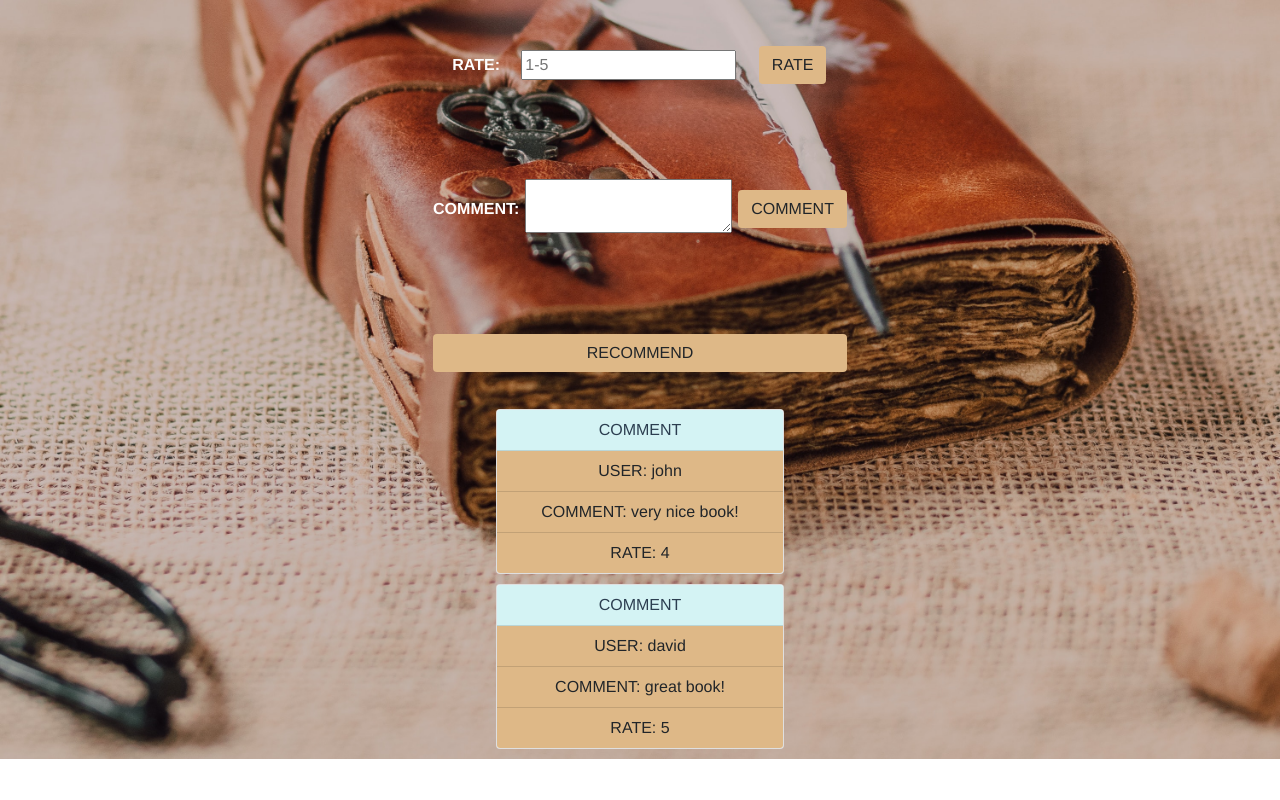
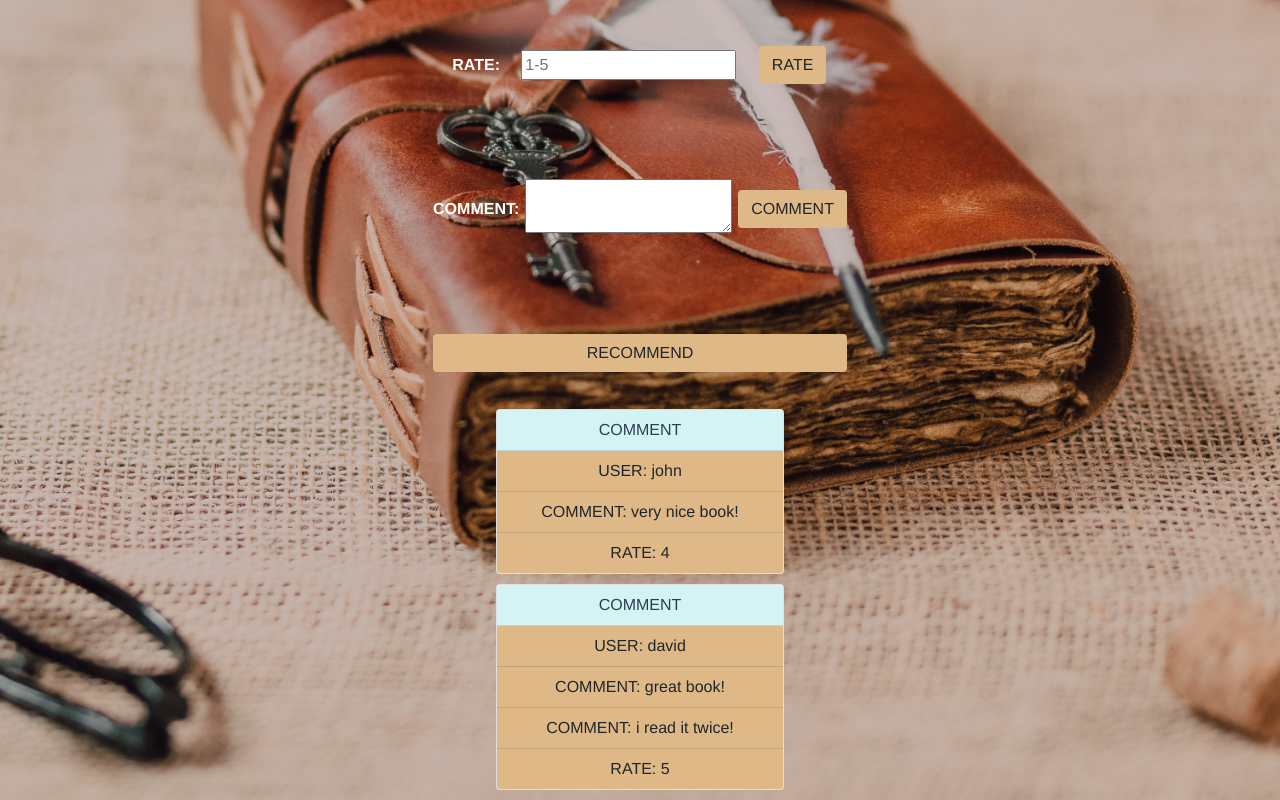
Before and after one commit to DusanKrdzic/Bookstore-VUE, a Vue app: page /book_details/1 in a window 1280 px wide. Shown: the part 901-1701 px from the top of the page. Before the commit the page ends 1660 px from the top, so only its background shows below. Built offline with nearby package versions, Linux system fonts and the light colour scheme.

Commit message:
to finish recommend, change data, seller

```diff
--- a/src/data/comments.js
+++ b/src/data/comments.js
@@ -2,7 +2,7 @@ let comments = [{
         id: 0,
         book: 1,
         username: "john",
-        comment: "very nice book!",
+        comment: ["very nice book!"],
         rate: 4
 
     },
@@ -10,13 +10,14 @@ let comments = [{
         id: 1,
         book: 1,
         username: "david",
-        comment: "great book!",
+        comment: ["great book!", "i read it twice!"],
         rate: 5
-    }, {
+    },
+    {
         id: 2,
         book: 3,
         username: "peter",
-        comment: "great book!",
+        comment: ["great book!"],
         rate: 5
     },
 
--- a/src/views/BookDetails.vue
+++ b/src/views/BookDetails.vue
@@ -55,8 +55,13 @@
         <li class="list-group-item" style="background-color: burlywood">
           USER: {{ comment.username }}
         </li>
-        <li class="list-group-item" style="background-color: burlywood">
-          COMMENT: {{ comment.comment }}
+        <li
+          class="list-group-item"
+          style="background-color: burlywood"
+          v-for="item in comment.comment"
+          :key="item.id"
+        >
+          COMMENT: {{ item }}
         </li>
         <li class="list-group-item" style="background-color: burlywood">
           RATE: {{ comment.rate }}
@@ -125,22 +130,50 @@ export default {
   },
   methods: {
     rate_meth() {
-        let user = JSON.parse(localStorage.getItem("user"));
-        let new_comment = this.comments.filter(
-      (comment) => comment.username == user.username
-    );
-
-    if (new_comment == null){
-        comments.push({id:5,book:this.book.id, comment:"", rate:this.rate})
-    }
-
+      let user = JSON.parse(localStorage.getItem("user"));
+      let new_comment = this.comments.find(
+        (comment) =>
+          comment.username == user.username && comment.book == this.book.id
+      );
+      if (new_comment == null) {
+        let last_comment = this.comments[this.comments.length - 1];
+        let id = last_comment.id + 1;
+        this.comments.push({
+          id: id,
+          username: user.username,
+          book: this.book.id,
+          comment: [],
+          rate: this.rate,
+        });
+        localStorage.setItem("comments", JSON.stringify(this.comments));
+      } else {
+        this.comments[new_comment.id].rate = this.rate;
+        localStorage.setItem("comments", JSON.stringify(this.comments));
+      }
     },
-    comment_meth(){
-
+    comment_meth() {
+      let user = JSON.parse(localStorage.getItem("user"));
+      let new_comment = this.comments.find(
+        (comment) =>
+          comment.username == user.username && comment.book == this.book.id
+      );
+      if (new_comment == null) {
+        let last_comment = comments[this.comments.length - 1];
+        let id = last_comment.id + 1;
+        this.comments.push({
+          id: id,
+          username: user.username,
+          comment: [this.comment],
+          book: this.book.id,
+          rate: "",
+        });
+        localStorage.setItem("comments", JSON.stringify(this.comments));
+      } else {
+        this.comments[new_comment.id].comment.push(this.comment);
+        localStorage.setItem("comments", JSON.stringify(this.comments));
+      }
     },
-    recommend_meth(){
-
-    },
+    recommend_meth() {},
   },
   mounted() {
     let book_id = this.$route.params.id;
@@ -159,7 +192,6 @@ export default {
     this.comments = this.comments.filter(
       (comment) => comment.book == this.book.id
     );
-    console.table(this.comments);
   },
 };
 </script>
```
